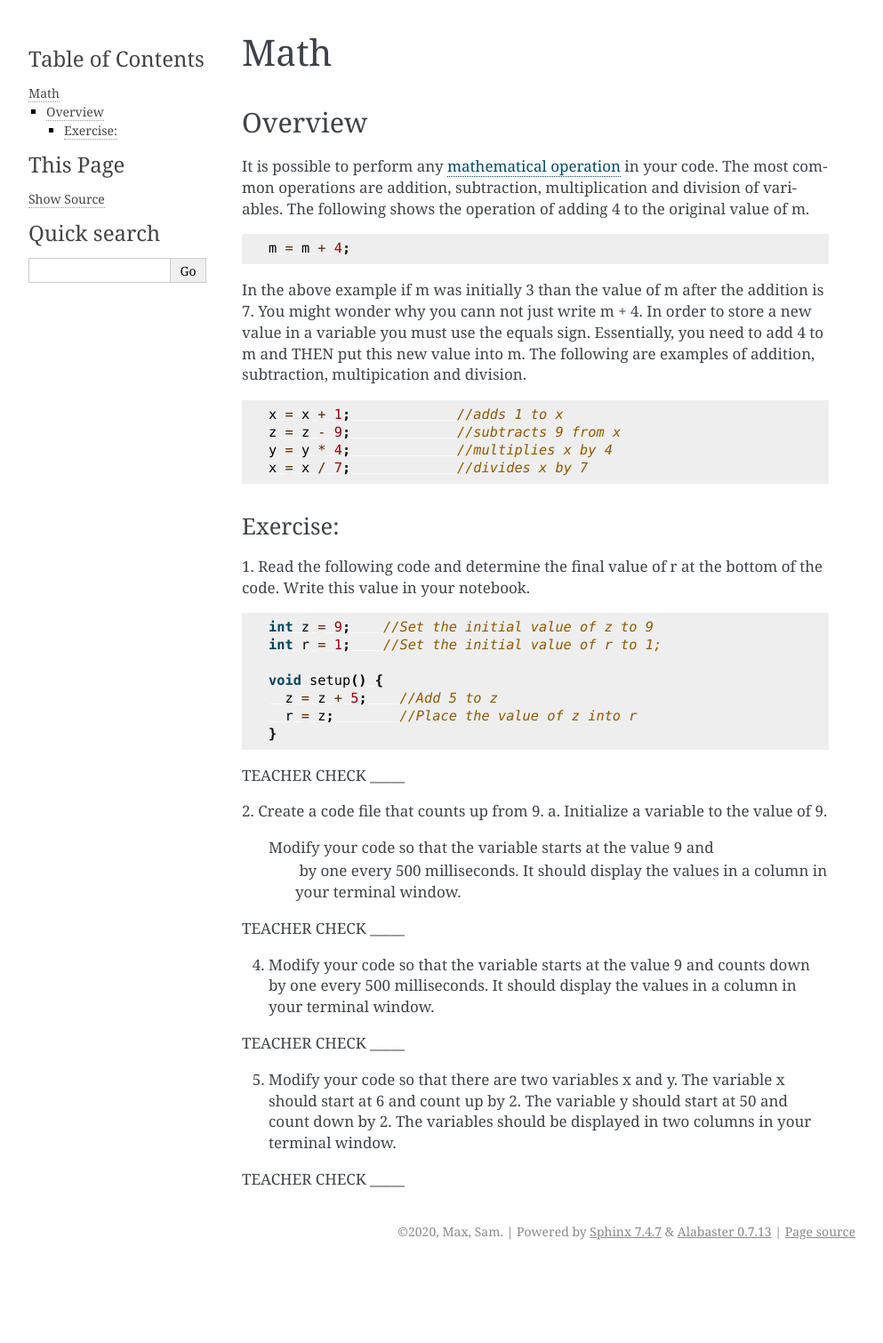
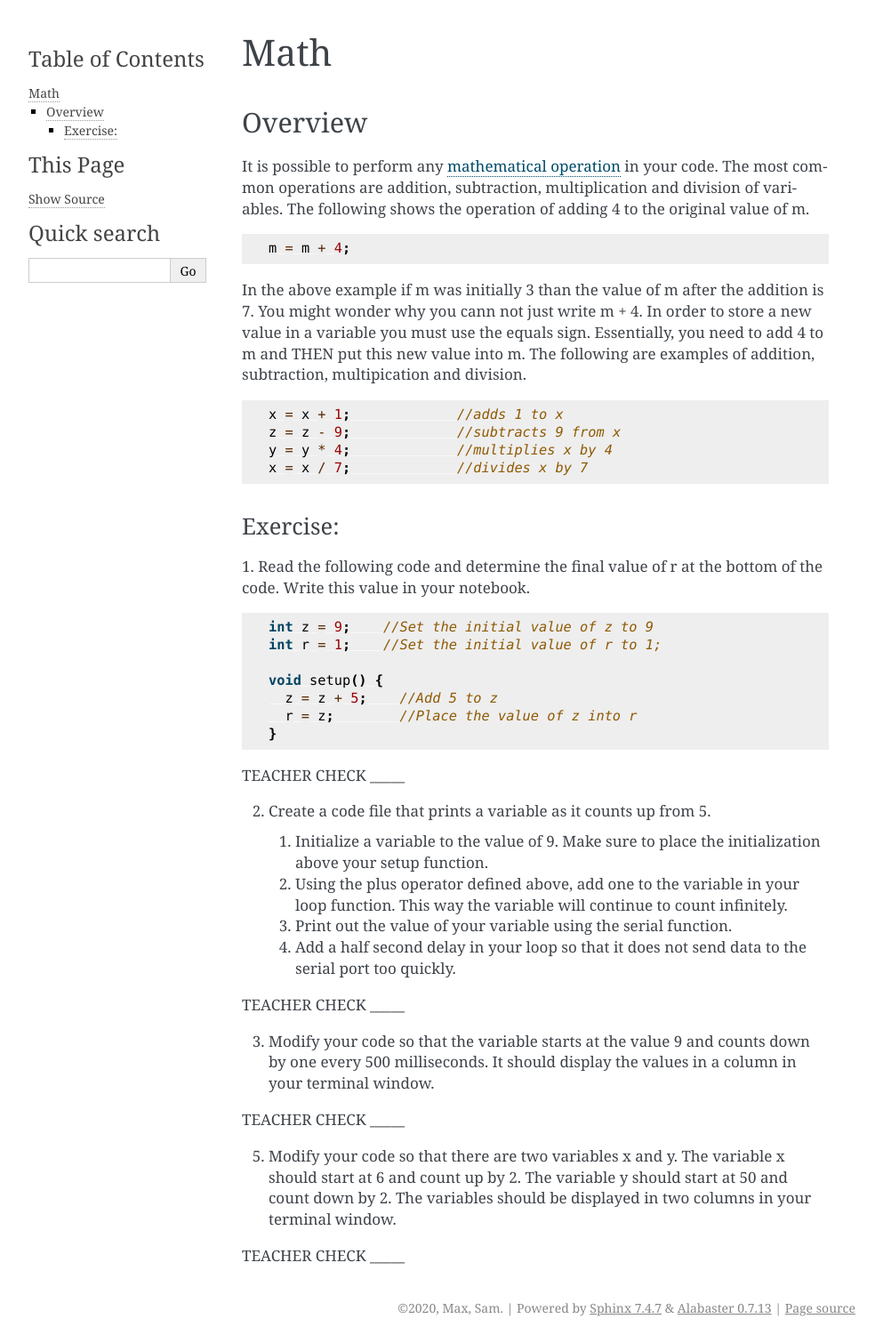
Before and after one commit to maxtkc/mvths-wiki, a Sphinx documentation site: the page built from docs/015a-math.rst, in a window 1280 px wide. Shown: the whole page at 89% size, without its empty margins (148-1141 px from the left). Built offline with Sphinx 7.4.7, drawn with Linux system fonts in a browser that asks for light colours; before the commit the page ends 1424 px from its top, so only the background shows below that.

Commit message:
Update 015a-math.rst

```diff
--- a/docs/015a-math.rst
+++ b/docs/015a-math.rst
@@ -39,17 +39,19 @@ in your notebook.
 
 TEACHER CHECK \_\_\_\_\_
 
-2. Create a code file that counts up from 9.
-a. Initialize a variable to the value of 9.
+2. Create a code file that prints a variable as it counts up from 5.
 
- Modify your code so that the variable starts at the value 9 and
-    by
-   one every 500 milliseconds. It should display the values in a column
-   in your terminal window.
+   #. Initialize a variable to the value of 9. Make sure to place the initialization above your setup function.
+
+   #. Using the plus operator defined above, add one to the variable in your loop function. This way the variable will continue to count infinitely.
+
+   #. Print out the value of your variable using the serial function.
+
+   #. Add a half second delay in your loop so that it does not send data to the serial port too quickly.
 
 TEACHER CHECK \_\_\_\_\_
 
-4. Modify your code so that the variable starts at the value 9 and
+3. Modify your code so that the variable starts at the value 9 and
    counts down by one every 500 milliseconds. It should display the
    values in a column in your terminal window.
 
```
